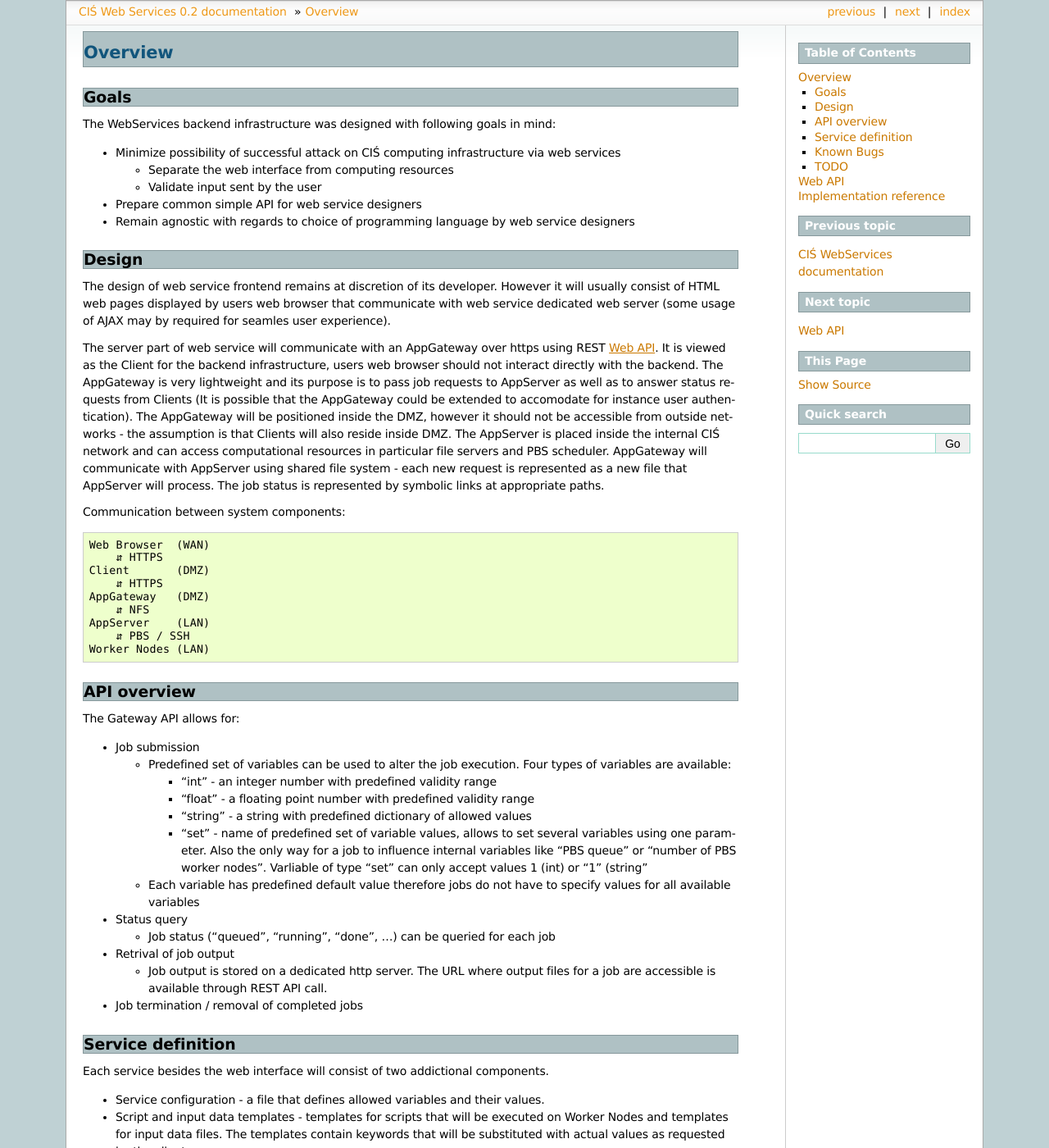
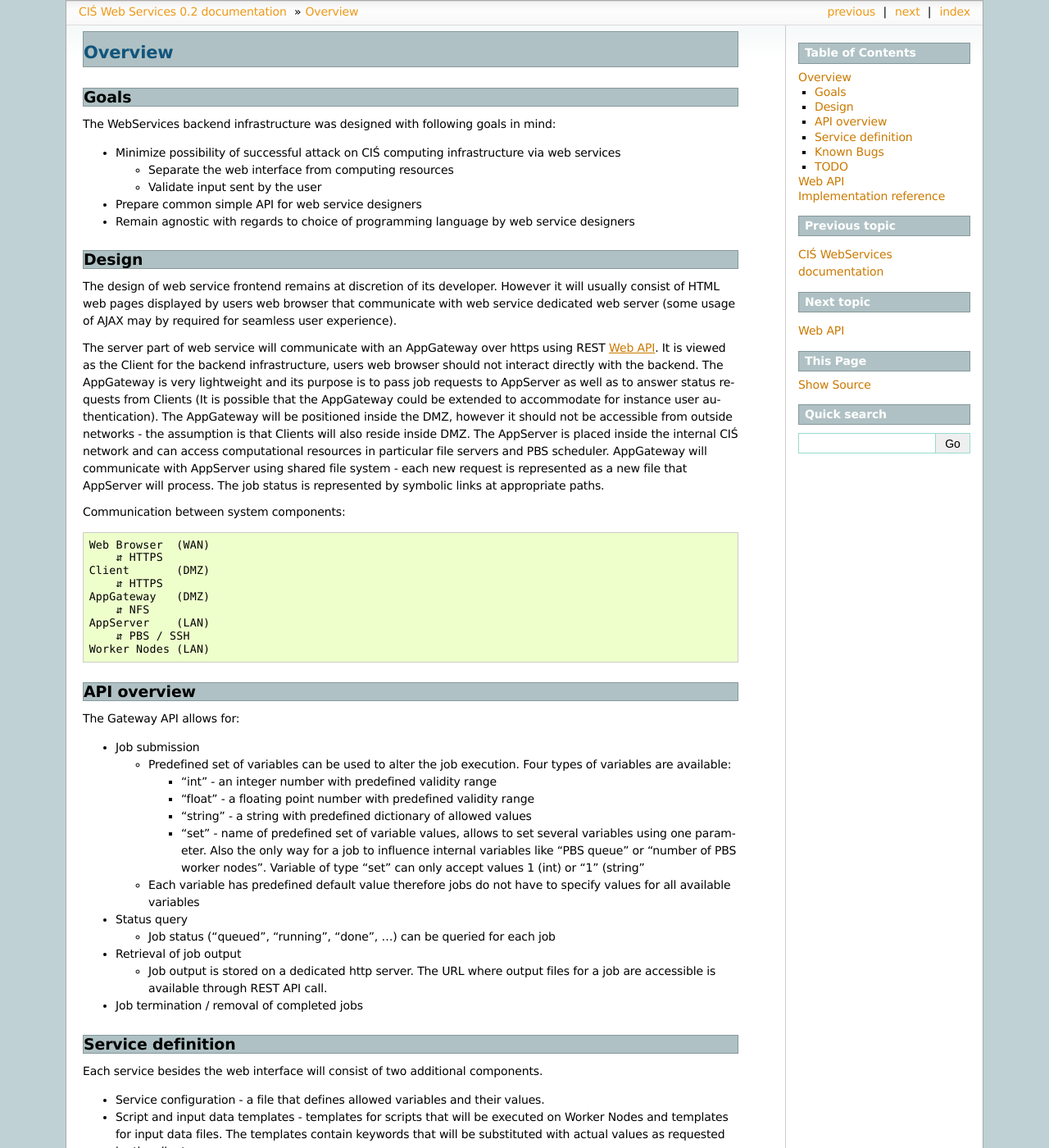
Before and after one commit to cis-ncbj/app-service-api, a Sphinx documentation site: the page built from Docs/overview.rst, in a window 1280 px wide and 1400 px high. Shown: the whole window at 82% size. Built offline with Sphinx 7.4.7, drawn with Linux system fonts in a browser that asks for light colours; some of the changed text lies outside the part shown.

Commit message:
Docs spellcheck.

```diff
--- a/Docs/overview.rst
+++ b/Docs/overview.rst
@@ -24,14 +24,14 @@ Design
 The design of web service frontend remains at discretion of its developer.
 However it will usually consist of HTML web pages displayed by users web
 browser that communicate with web service dedicated web server (some usage
-of AJAX may by required for seamles user experience).
+of AJAX may by required for seamless user experience).
 
 The server part of web service will communicate with an AppGateway over https
 using REST :doc:`webapi`. It is viewed as the Client for the backend
 infrastructure, users web browser should not interact directly with the
 backend. The AppGateway is very lightweight and its purpose is to pass job
 requests to AppServer as well as to answer status requests from Clients (It is
-possible that the AppGateway could be extended to accomodate for instance user
+possible that the AppGateway could be extended to accommodate for instance user
 authentication). The AppGateway will be positioned inside the DMZ, however it
 should not be accessible from outside networks - the assumption is that Clients
 will also reside inside DMZ. The AppServer is placed inside the internal CIŚ
@@ -68,7 +68,7 @@ The Gateway API allows for:
     - "set" - name of predefined set of variable values, allows to set several
       variables using one parameter. Also the only way for a job to influence
       internal variables like "PBS queue" or "number of PBS worker nodes".
-      Varliable of type "set" can only accept values 1 (int) or "1" (string"
+      Variable of type "set" can only accept values 1 (int) or "1" (string"
 
   + Each variable has predefined default value therefore jobs do not have to
     specify values for all available variables
@@ -77,7 +77,7 @@ The Gateway API allows for:
 
   + Job status ("queued", "running", "done", ...) can be queried for each job
 
-* Retrival of job output
+* Retrieval of job output
 
   + Job output is stored on a dedicated http server. The URL where output files
     for a job are accessible is available through REST API call.
@@ -87,7 +87,7 @@ The Gateway API allows for:
 Service definition
 ------------------
 
-Each service besides the web interface will consist of two addictional
+Each service besides the web interface will consist of two additional
 components.
 
 * Service configuration - a file that defines allowed variables and their
--- a/Docs/webapi.rst
+++ b/Docs/webapi.rst
@@ -7,7 +7,7 @@ CIŚ WebService REST API
 Job submission
 --------------
 
-Jobs are subbited via POST request on http://appgate.cis.gov.pl/submit.
+Jobs are submitted via POST request on http://appgate.cis.gov.pl/submit.
 The POST request should contain job attributes either in JSON format or as
 FORM data. The data payload should contain key value pairs corresponding to
 variables supported by the service. In addition a reserved "service" keyword is
@@ -73,7 +73,7 @@ during submission. The request returns one of:
 * Waiting - Job is waiting for validation by AppServer
 * Queued - Job is submitted to PBS and awaiting in queue
 * Running - Job is performing calculations
-* Done - Job has finished successfuly
+* Done - Job has finished successfully
 * Failed - Job has finished with non zero exit code. The exit code is returned
   along with the status message e.g.: "Failed: 127"
 * Aborted - Job execution was aborted due to an error - either malformed job
@@ -114,7 +114,7 @@ Job removal
 
 Job can be scheduled for removal. If a job is queued or running its execution
 by the queue system will be stopped. All files related with the job will be
-romoved. Delete request URL: http://appgate.cis.gov.pl/delete/[id]
+removed. Delete request URL: http://appgate.cis.gov.pl/delete/[id]
 
 Supported services
 ------------------
```
Also changed, not shown: other parts of Docs/overview.rst (+9 -14 lines).
